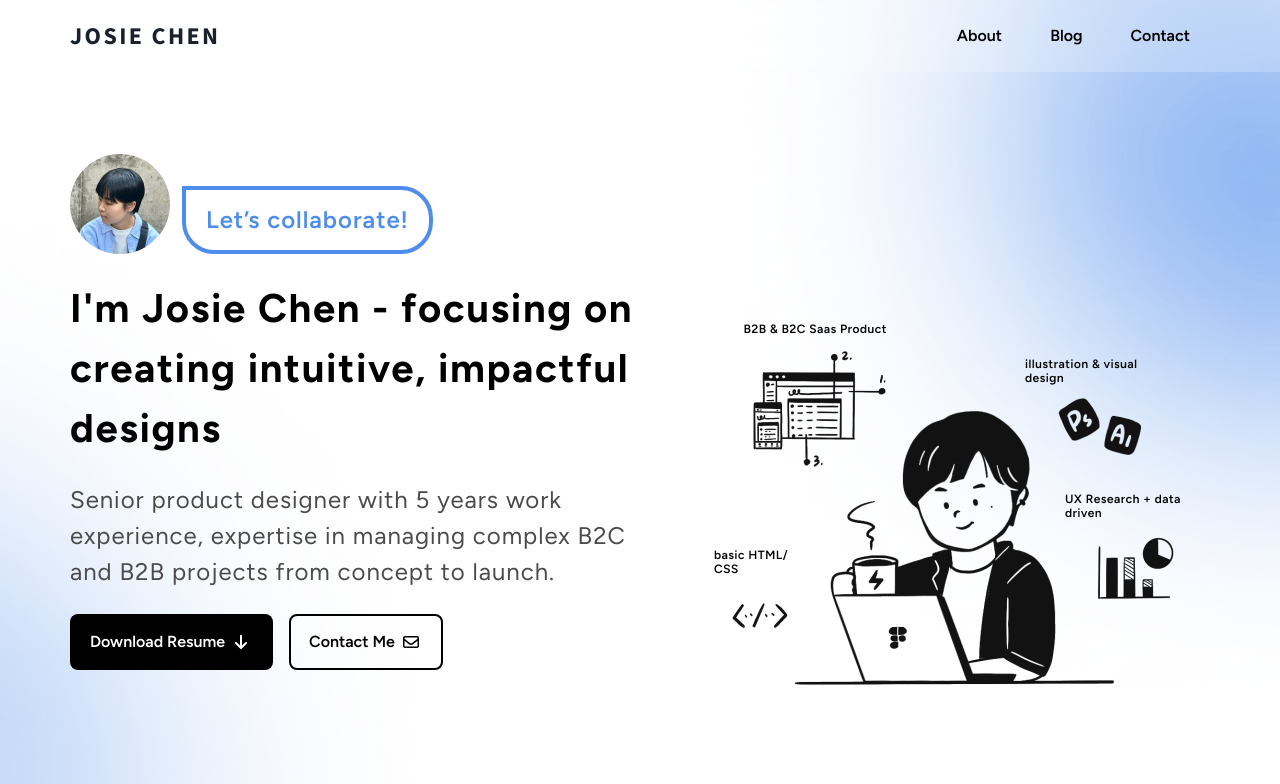
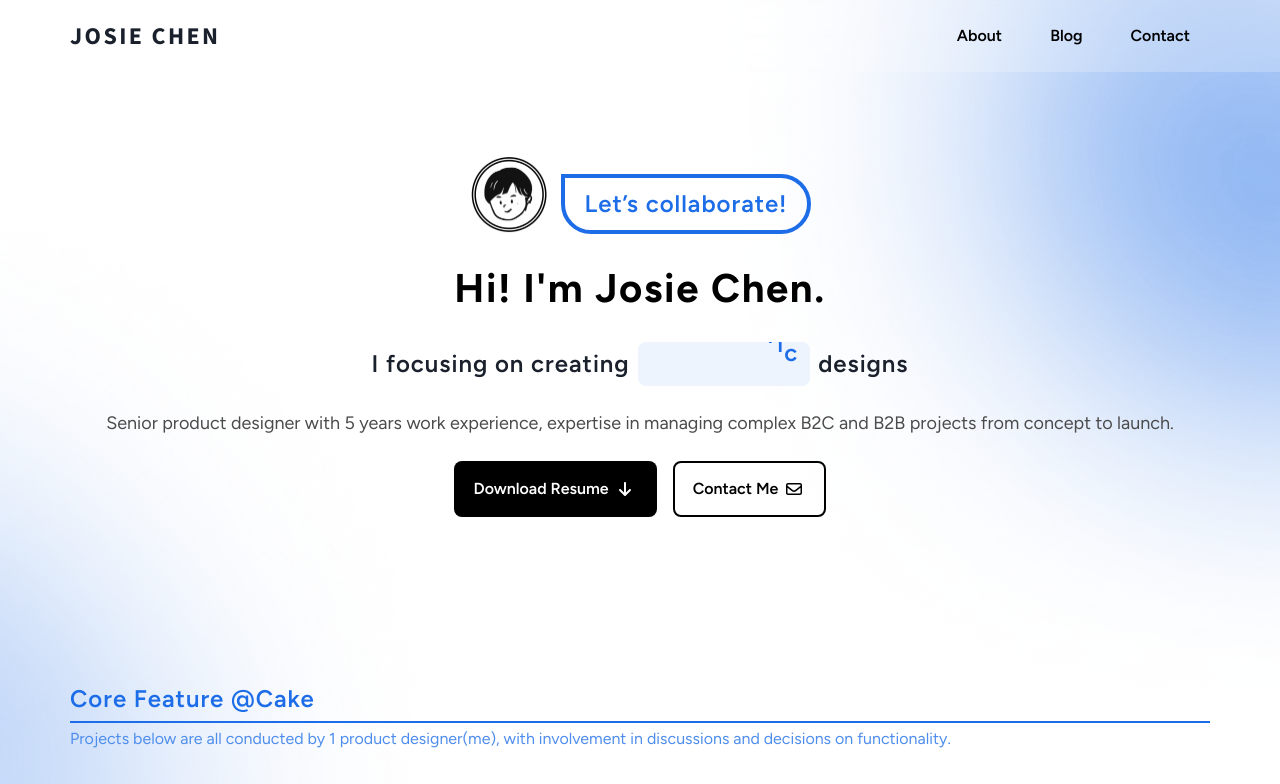
Before and after one commit to hoho123180/josie-portfolio, a Next.js app: page / in a window 1280 px wide. Shown: the top 784 px of the page. Built offline with nearby package versions, Linux system fonts and the light colour scheme.

Commit message:
:zap: update HeroSection

```diff
--- a/src/components/HeroSection/HeroSection.module.css
+++ b/src/components/HeroSection/HeroSection.module.css
@@ -48,19 +48,15 @@
   display: flex;
   flex-direction: column;
   justify-content: flex-start;
-  align-items: stretch;
+  align-items: center;
   gap: 24px;
   width: 100%;
   padding: 36px 0;
+  text-align: center;
 }
 @media (max-width:1200px) {
   .content {
     align-items: center;
-  }
-}
-@media (max-width:1200px) {
-  .content {
-    text-align: center;
   }
 }
 .content .heroHeader {
@@ -76,21 +72,38 @@
   letter-spacing: 0.04em;
   color: #000;
 }
+.content .h2Group {
+  display: flex;
+  flex-direction: row;
+  justify-content: center;
+  align-items: center;
+  gap: 8px;
+  font-size: 24px;
+  font-weight: 600;
+  letter-spacing: 0.04em;
+}
 .content p {
-  font-size: 24px;
+  font-size: 18px;
   font-weight: 400;
-  letter-spacing: 0.04em;
   color: #4b4b4b;
+}
+.rotatingText {
+  background-color: #edf4fd;
+  color: #1c6de7;
+  padding: 4px 12px;
+  border-radius: 8px;
+  overflow: hidden;
+  justify-content: center;
 }
 .dialogWrapper {
   position: relative;
 }
 .dialog {
-  outline: 4px solid #4e8dec;
+  outline: 4px solid #1c6de7;
   outline-offset: -4px;
-  padding: 16px 24px;
+  padding: 12px 24px;
   border-radius: 0px 32px 32px 32px;
-  color: #4e8dec;
+  color: #1c6de7;
   font-size: 24px;
   font-weight: 600;
   letter-spacing: 0.04em;
@@ -106,7 +119,7 @@
   }
 }
 .dialog:not(.hide) {
-  padding: 16px 24px;
+  padding: 12px 24px;
   transform-origin: top left;
 }
 .dialog:not(.hide) span {
@@ -114,8 +127,7 @@
   overflow: hidden;
 }
 .dialog.hide {
-  padding: 16px 24px;
-  padding: 16px 24px;
+  padding: 12px 24px;
   position: relative;
   opacity: 0;
   user-select: none;
@@ -144,6 +156,12 @@
   max-width: 520px;
   max-height: 400px;
   aspect-ratio: 1.3;
+  display: none;
+}
+@media (max-width:1200px) {
+  .heroImageContainer {
+    display: block;
+  }
 }
 .box1,
 .box2,
--- a/src/components/HeroSection/HeroSection.module.styl
+++ b/src/components/HeroSection/HeroSection.module.styl
@@ -11,48 +11,56 @@
     align-items center
 
 .content
-  flexbox(column, flex-start, stretch, 24px)
+  flexbox(column, flex-start, center, 24px)
   @media ({mobile} )
     align-items center
   width 100%
   padding 36px 0
-  @media ({mobile} )
-    text-align center
+  text-align center
   .heroHeader
     flexbox(row, flex-start, flex-end, 12px)
   h1
     Display1(700)
     color Black
+  .h2Group
+    flexbox(row, center, center, 8px)
+    H2(600)
   p
-    H2()
+    H3()
     color grey1
+
+.rotatingText
+  background-color accent-light
+  color accent1
+  padding 4px 12px
+  border-radius 8px
+  overflow hidden
+  justify-content center
 
 .dialogWrapper
   position relative
 
 .dialog
-  outline 4px solid accent2
+  outline 4px solid accent1
   outline-offset -4px
-  padding 16px 24px
+  padding 12px 24px
   border-radius 0px 32px 32px 32px
-  color accent2
+  color accent1
   H2(600)
   position absolute
   top 0
   left 0
   overflow hidden
-  @media (max-width:400px) {
+  @media (max-width 400px)
     H3(600)
-  }
   &:not(.hide)
-    padding 16px 24px
+    padding 12px 24px
     transform-origin top left
     span
       white-space nowrap
       overflow hidden
   &.hide
-    padding 16px 24px
-    padding 16px 24px
+    padding 12px 24px
     position relative
     opacity 0
     user-select none
@@ -73,6 +81,9 @@
   max-width 520px
   max-height 400px
   aspect-ratio 1.3
+  display none
+  @media ({mobile} )
+    display block
 
 .box1, .box2, .box3, .box4
   position absolute
--- a/src/components/HeroSection/HeroSection.tsx
+++ b/src/components/HeroSection/HeroSection.tsx
@@ -1,12 +1,13 @@
+import { gmailLink, resumeLink } from '@/configs/links'
 import { faEnvelope } from '@fortawesome/free-regular-svg-icons'
 import { faArrowDown } from '@fortawesome/free-solid-svg-icons'
 import Image from 'next/image'
 import { FC } from 'react'
 import A from '../A'
 import Button from '../Button/Button'
+import RotatingText from '../RotatingText/RotatingText'
 import DialogAnimation from './DialogAnimation'
 import styles from './HeroSection.module.css'
-import { gmailLink, resumeLink } from '@/configs/links'
 
 interface Prop {}
 
@@ -16,8 +17,8 @@ const HeroSection: FC<Prop> = ({}) => {
       <div className={styles.content}>
         <header className={styles.heroHeader}>
           <Image
-            width={100}
-            height={100}
+            width={80}
+            height={80}
             loading='eager'
             alt="josie's selfi"
             src={'/images/josie-profile-photo.png'}
@@ -25,10 +26,27 @@ const HeroSection: FC<Prop> = ({}) => {
           <DialogAnimation />
         </header>
 
-        <h1>
+        {/* <h1>
           I&apos;m Josie Chen - focusing on creating intuitive, impactful
           designs
-        </h1>
+        </h1> */}
+
+        <h1>Hi! I&apos;m Josie Chen.</h1>
+
+        <div className={styles.h2Group}>
+          <h2>I focusing on creating</h2>
+          <RotatingText
+            texts={['Intuitive', 'Impactful', 'User-centric', ' Data-driven']}
+            mainClassName={styles.rotatingText}
+            initial={{ y: '100%' }}
+            animate={{ y: 0 }}
+            exit={{ y: '-120%' }}
+            staggerDuration={0.025}
+            transition={{ type: 'spring', damping: 30, stiffness: 400 }}
+            rotationInterval={2000}
+          />
+          <h2>designs</h2>
+        </div>
 
         <p>
           Senior product designer with 5 years work experience, expertise in
```
Also changed, not shown: public/images/josie-profile-photo-legacy.png (added), public/images/josie-profile-photo.png.
